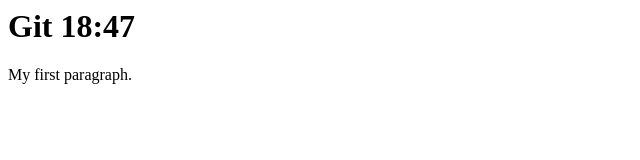
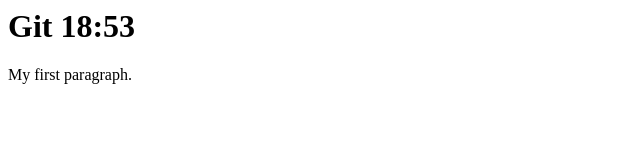
Before and after one commit to LSDD/gittest, a plain HTML site: page index.html in a window 1280 px wide. Shown: the full height of the page, 0-640 px from the left. Drawn offline with Linux system fonts and the light colour scheme.

Commit message:
added new time at 1853

```diff
--- a/index.html
+++ b/index.html
@@ -4,7 +4,7 @@
 </head>
 <body>
 
-<h1>Git 18:47</h1>
+<h1>Git 18:53</h1>
 
 <p>My first paragraph.</p>
 
```
